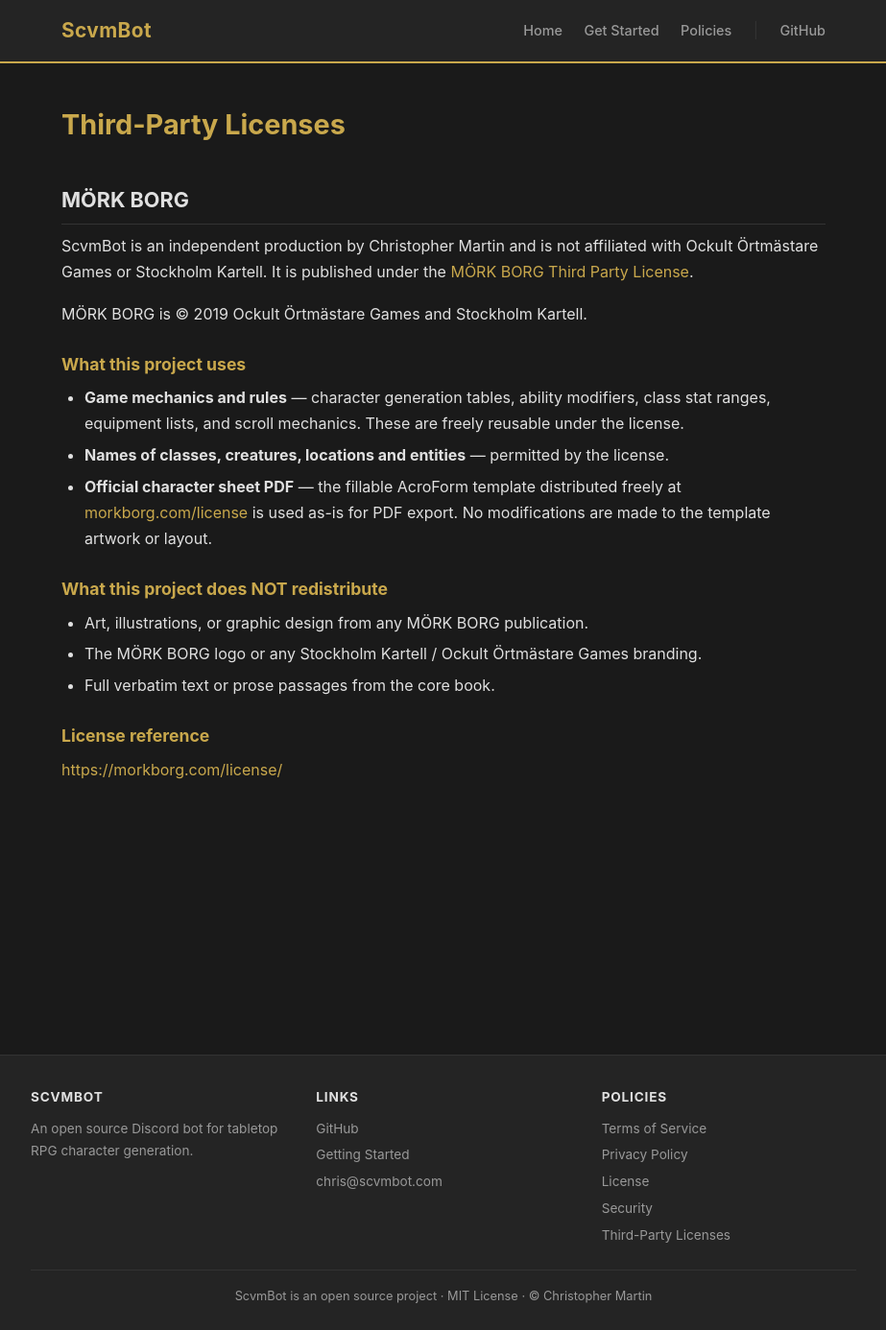
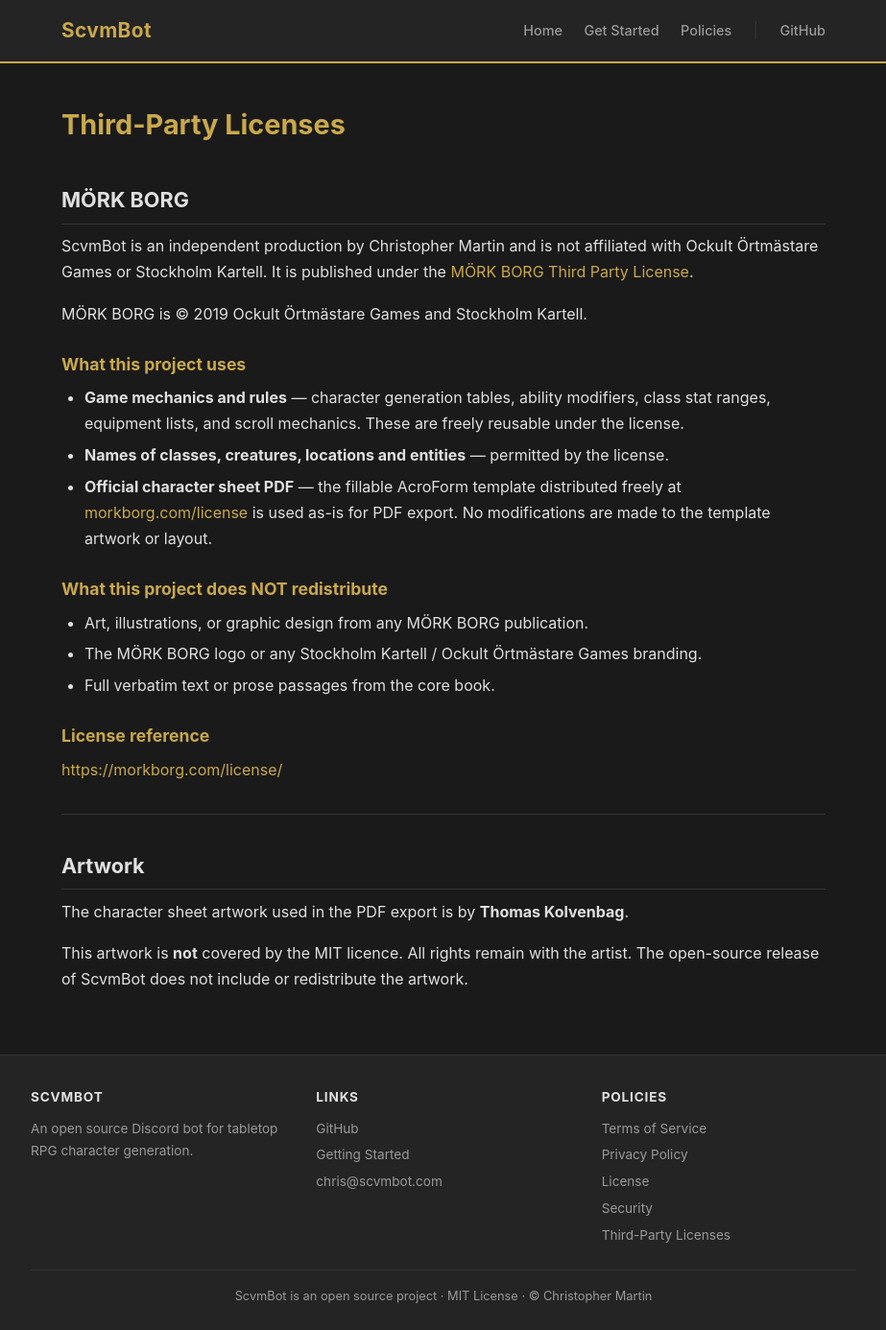
Before and after one commit to ChrisMartin86/ScvmBot, a Jekyll site: the page built from docs/attribution.md, in a window 1280 px wide and 1386 px high. Shown: the whole window at 96% size, without its empty margins (178-1101 px from the left). Built offline with Jekyll 4.4.1, drawn with Linux system fonts in a browser that asks for light colours.

Commit message:
Adding attribution and license exclusion for artwork from Thomas Kolvenbag. (#63)

```diff
--- a/docs/attribution.md
+++ b/docs/attribution.md
@@ -27,3 +27,11 @@ MÖRK BORG is © 2019 Ockult Örtmästare Games and Stockholm Kartell.
 ### License reference
 
 [https://morkborg.com/license/](https://morkborg.com/license/)
+
+---
+
+## Artwork
+
+The character sheet artwork used in the PDF export is by **Thomas Kolvenbag**.
+
+This artwork is **not** covered by the MIT licence. All rights remain with the artist. The open-source release of ScvmBot does not include or redistribute the artwork.
```
Also changed, not shown: docs/mit.md (+6 -0 lines), README.md, 1 other file.
